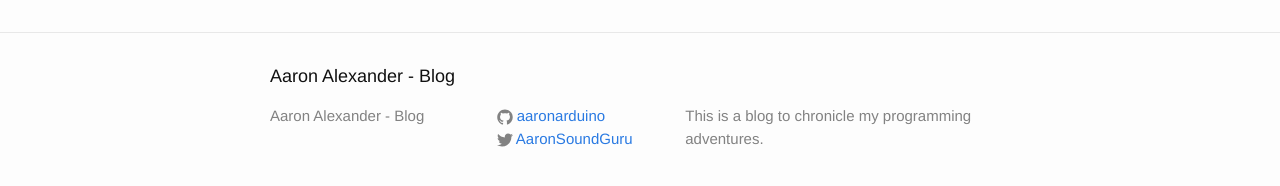
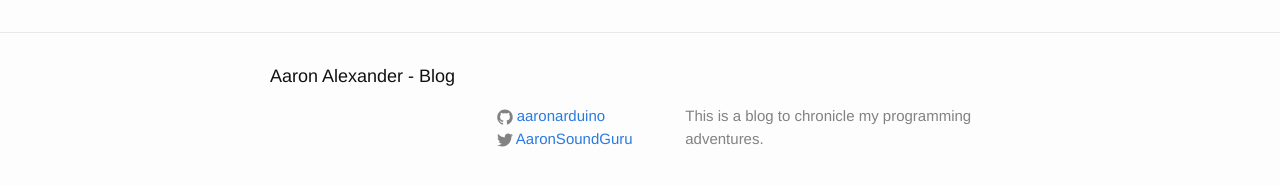
Before and after one commit to aaronarduino/aaronarduino.github.io, a Jekyll site: the page built from _posts/2016-02-12-owning-dependencies-another-view.markdown, in a window 1280 px wide. Shown: the part 489-675 px from the top of the page. Built offline with Jekyll 4.4.1, drawn with Linux system fonts in a browser that asks for light colours.

Commit message:
Update footer.html

```diff
--- a/_includes/footer.html
+++ b/_includes/footer.html
@@ -7,7 +7,7 @@
     <div class="footer-col-wrapper">
       <div class="footer-col footer-col-1">
         <ul class="contact-list">
-          <li>{{ site.title }}</li>
+          <li><!-- {{ site.title }} --></li>
           <li><a href="mailto:{{ site.email }}">{{ site.email }}</a></li>
         </ul>
       </div>
```
